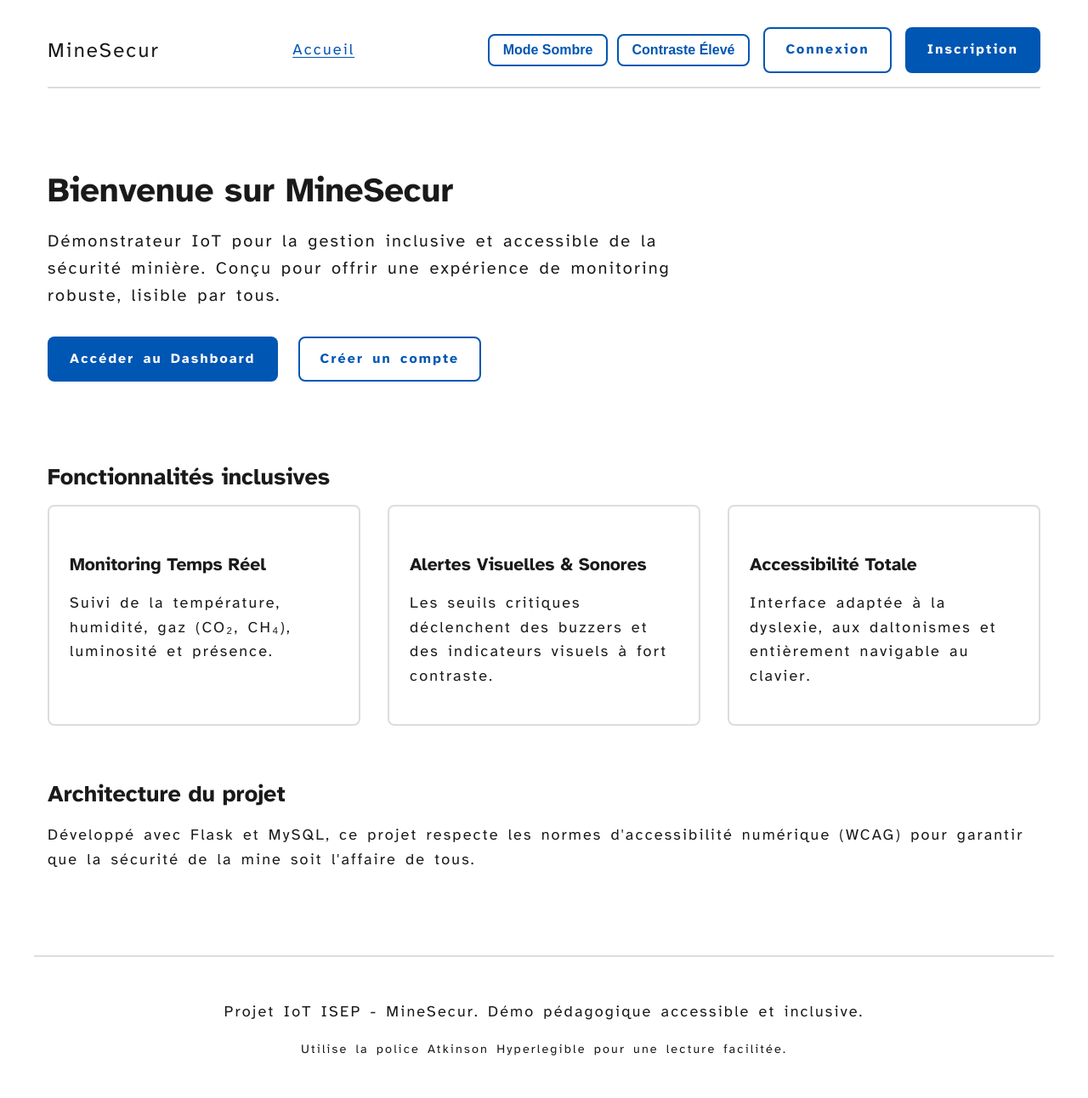
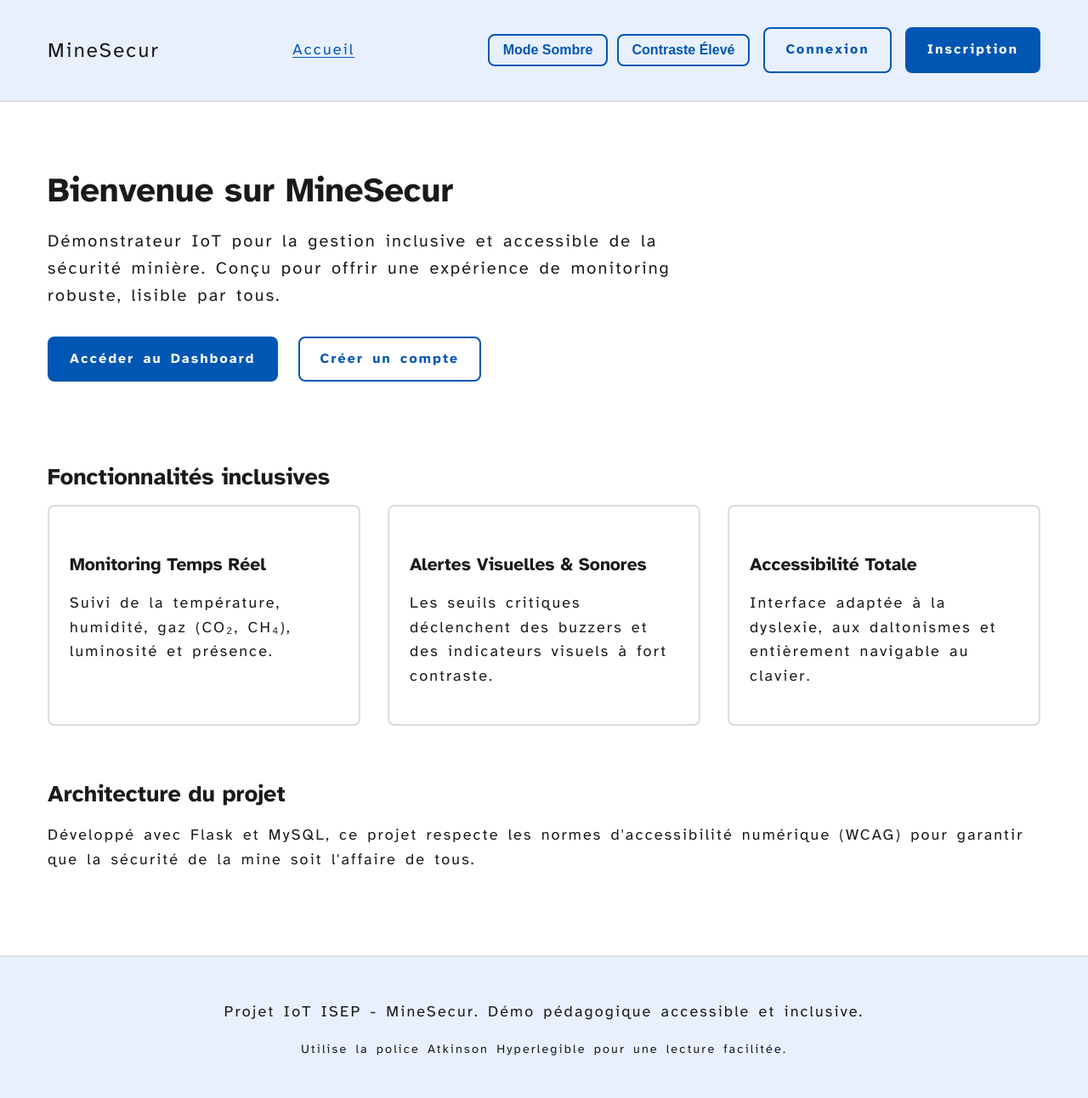
Before and after one commit to hector-jacquot/projet_mine, a Flask app: page / in a window 1280 px wide. Shown: the whole page at 85% size. Run offline with Flask 3, Linux system fonts and the light colour scheme.

Commit message:
header/footer ++

```diff
--- a/static/css/style.css
+++ b/static/css/style.css
@@ -3,6 +3,7 @@
 :root {
     /* Palette Claire (Défaut) */
     --bg-color: #ffffff;
+    --header-footer-bg: #e8f0fe; /* Subtile bleu-gris pour le header/footer */
     --text-color: #1a1a1a;
     --primary-color: #0056b3;
     --secondary-color: #555555;
@@ -20,6 +21,7 @@
 
 [data-theme="dark"] {
     --bg-color: #121212;
+    --header-footer-bg: #1e1e2e; /* Grisé foncé pour le thème sombre */
     --text-color: #f5f5f5;
     --primary-color: #4da3ff;
     --secondary-color: #bbbbbb;
@@ -31,6 +33,7 @@
 
 [data-theme="high-contrast"] {
     --bg-color: #000000;
+    --header-footer-bg: #000000; /* On garde le noir pour conserver le contraste maximal */
     --text-color: #ffff00;
     --primary-color: #00ffff;
     --secondary-color: #ffffff;
--- a/templates/base.html
+++ b/templates/base.html
@@ -16,9 +16,9 @@
     <!-- Lien d'évitement pour l'accessibilité clavier -->
     <a href="#main-content" class="skip-link">Aller au contenu principal</a>
 
-    <header role="banner">
+    <header role="banner" style="background: var(--header-footer-bg); border-bottom: 2px solid var(--border-color);">
         <nav class="container" role="navigation" aria-label="Menu principal">
-            <div style="display: flex; justify-content: space-between; align-items: center; flex-wrap: wrap; gap: 1rem; padding: 1rem 0; border-bottom: 2px solid var(--border-color);">
+            <div style="display: flex; justify-content: space-between; align-items: center; flex-wrap: wrap; gap: 1rem; padding: 1rem 0;">
                 <a href="{{ url_for('index') }}" class="fw-bold" style="font-size: 1.5rem; text-decoration: none; color: var(--text-color);">
                     {{ APP_NAME }}
                 </a>
@@ -74,9 +74,11 @@
         {% block content %}{% endblock %}
     </main>
 
-    <footer role="contentinfo" class="container" style="margin-top: 4rem; padding: 2rem 0; border-top: 2px solid var(--border-color); text-align: center;">
-        <p>Projet IoT ISEP - {{ APP_NAME }}. Démo pédagogique accessible et inclusive.</p>
-        <p style="font-size: 0.9rem;">Utilise la police Atkinson Hyperlegible pour une lecture facilitée.</p>
+    <footer role="contentinfo" style="background: var(--header-footer-bg); border-top: 2px solid var(--border-color); margin-top: 4rem;">
+        <div class="container" style="padding: 2rem 0; text-align: center;">
+            <p>Projet IoT ISEP - {{ APP_NAME }}. Démo pédagogique accessible et inclusive.</p>
+            <p style="font-size: 0.9rem;">Utilise la police Atkinson Hyperlegible pour une lecture facilitée.</p>
+        </div>
     </footer>
 
     <script>
```
Lines whose indentation alone changed are shown as unchanged.
